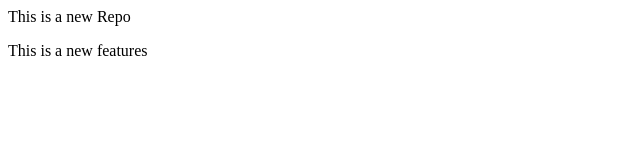
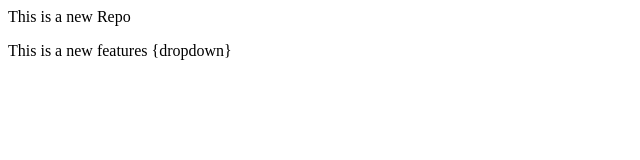
Before and after one commit to rishikabaral7/LocalRepo, a plain HTML site: page index.html in a window 1280 px wide. Shown: the full height of the page, 0-640 px from the left. Drawn offline with Linux system fonts and the light colour scheme.

Commit message:
add dropdown

```diff
--- a/index.html
+++ b/index.html
@@ -1,2 +1,2 @@
 <p>This is a new Repo</p>
-<p>This is a new features</p>
+<p>This is a new features {dropdown}</p>
```
